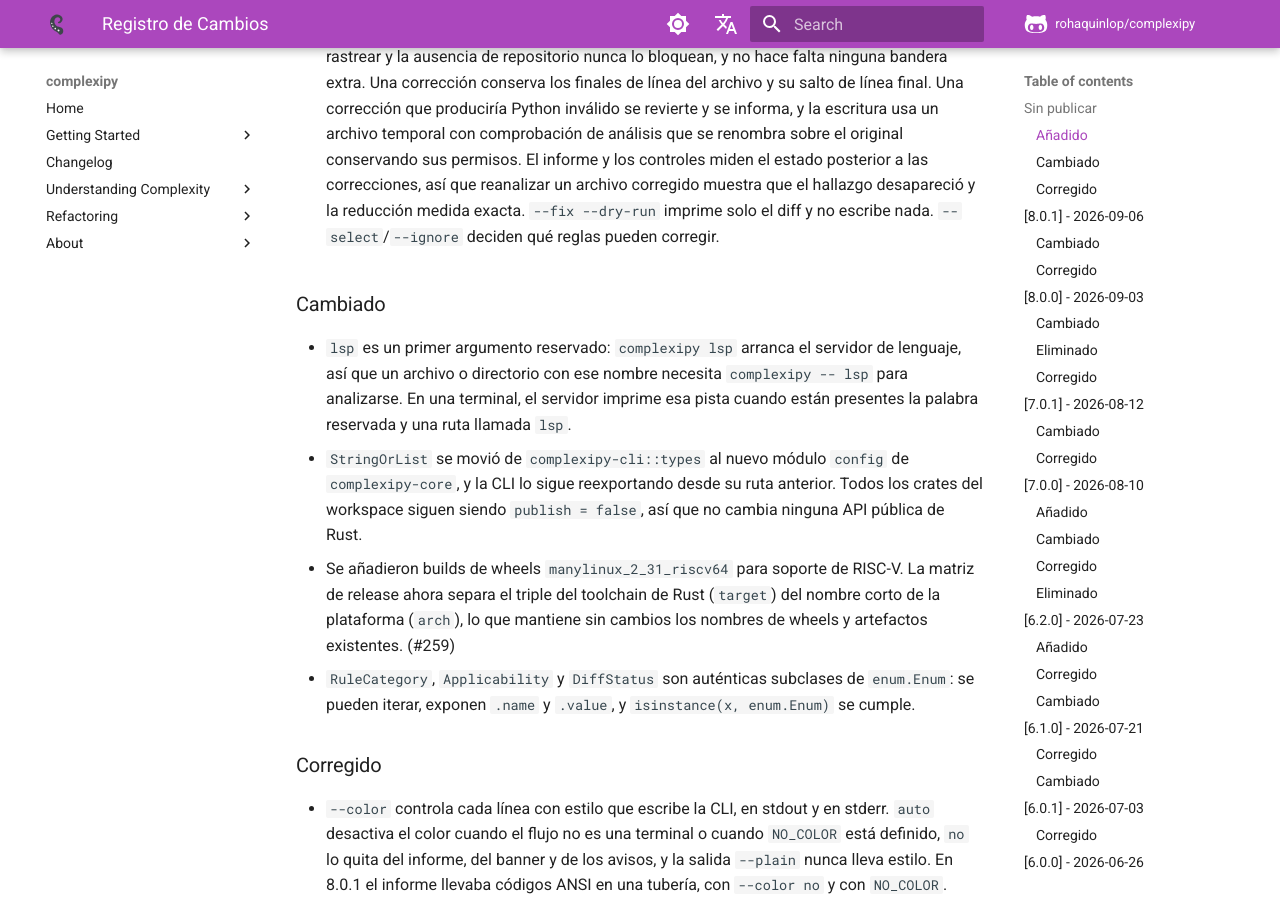
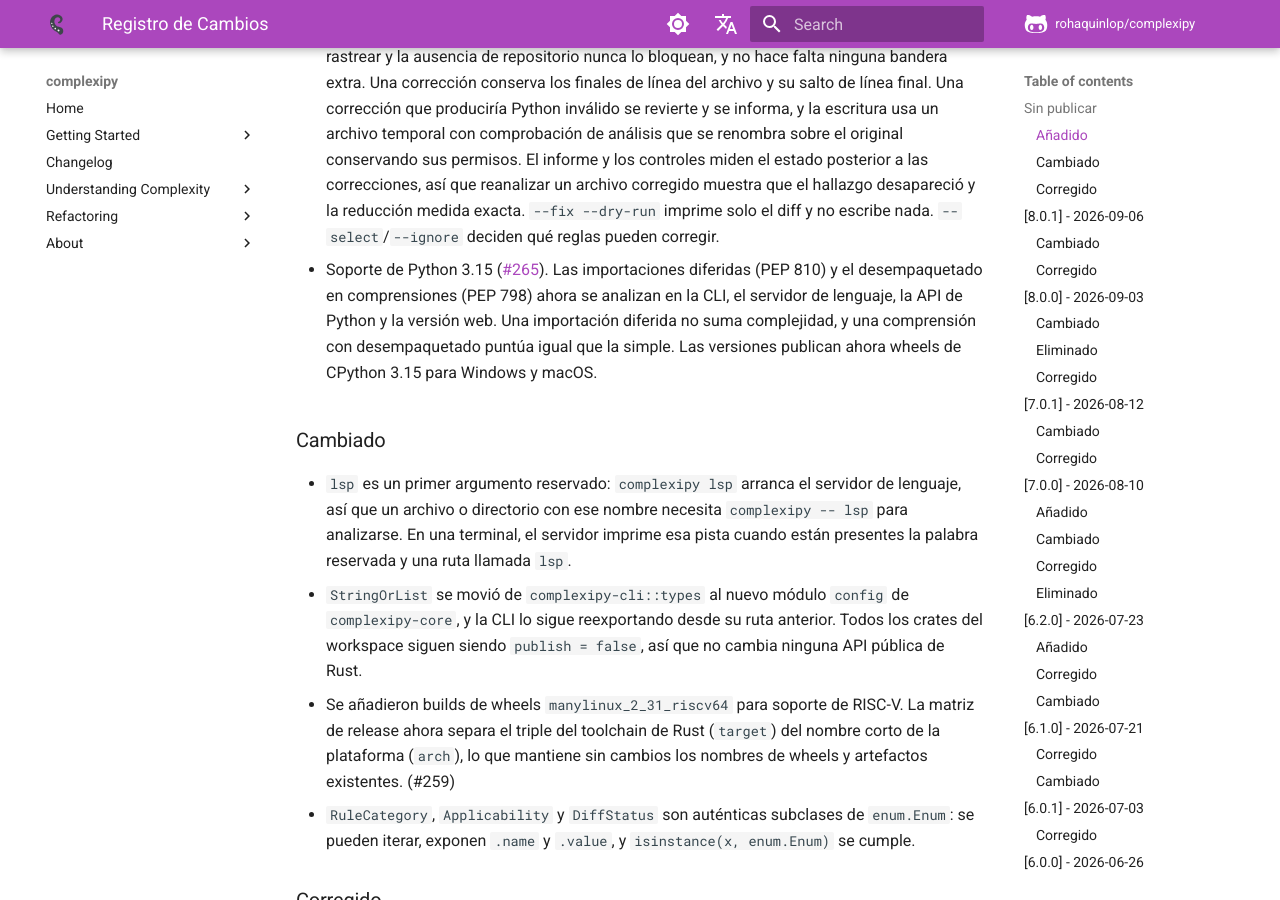
Before and after one commit to rohaquinlop/complexipy, an MkDocs documentation site: the page built from docs/es/changelog.md, in a window 1280 px wide and 900 px high, scrolled down 1779 px. Built offline with MkDocs 1.6.1 and Material for MkDocs 9.7.7, drawn with Linux system fonts in a browser that asks for light colours; comment, search, counter and statistics services are not loaded.

Commit message:
docs(changelog): note Python 3.15 support

```diff
--- a/docs/es/changelog.md
+++ b/docs/es/changelog.md
@@ -94,6 +94,14 @@ GitHub con todos los detalles.
   muestra que el hallazgo desapareció y la reducción medida exacta.
   `--fix --dry-run` imprime solo el diff y no escribe nada. `--select`/`--ignore`
   deciden qué reglas pueden corregir.
+
+- Soporte de Python 3.15
+  ([#265](https://github.com/rohaquinlop/complexipy/issues/265)). Las
+  importaciones diferidas (PEP 810) y el desempaquetado en comprensiones
+  (PEP 798) ahora se analizan en la CLI, el servidor de lenguaje, la API de
+  Python y la versión web. Una importación diferida no suma complejidad, y
+  una comprensión con desempaquetado puntúa igual que la simple. Las
+  versiones publican ahora wheels de CPython 3.15 para Windows y macOS.
 
 ### Cambiado
 
```
Also changed, not shown: CHANGELOG.md (+7 -0 lines).
